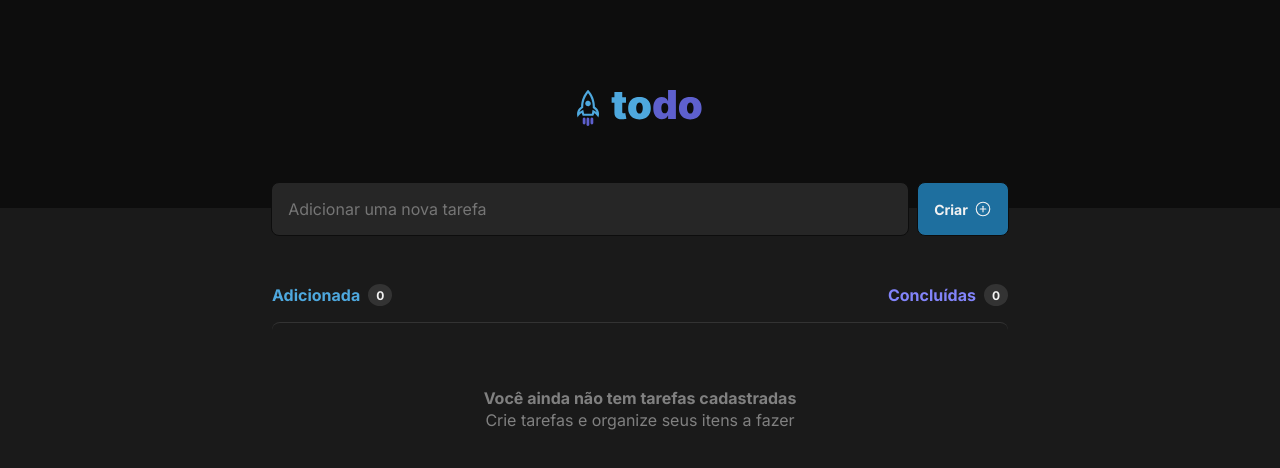
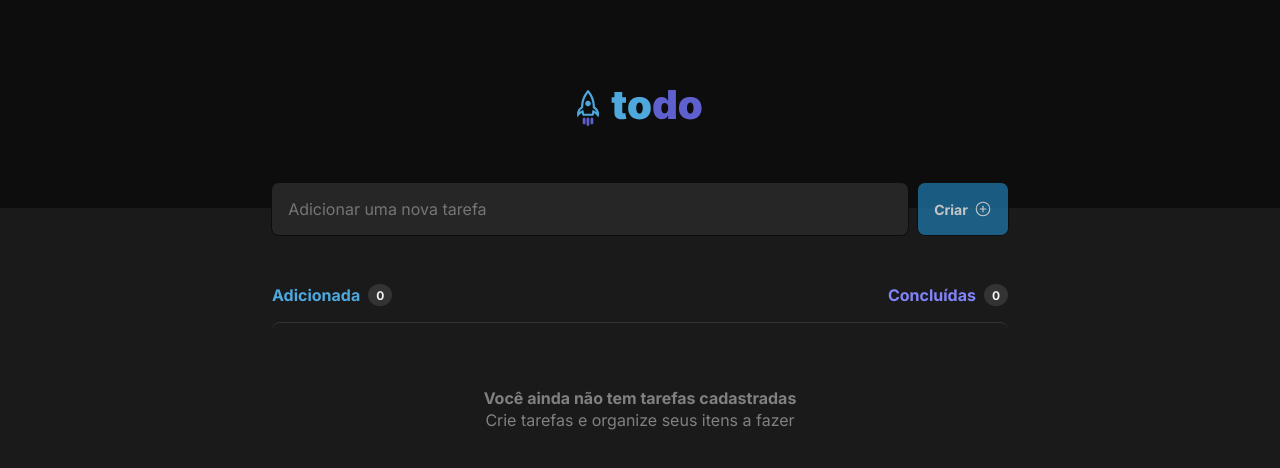
Before and after one commit to naelens/to_do_list, a React (Vite) app: page / in a window 1280 px wide. Shown: the top 468 px of the page. Built offline with nearby package versions, Linux system fonts and the light colour scheme.

Commit message:
[FEAT] - Adding disabled option in the button "create"

```diff
--- a/src/components/Form.module.css
+++ b/src/components/Form.module.css
@@ -42,3 +42,8 @@
 .addTask button[type="submit"]:hover {
     background-color: var(--blue);
 }
+
+.addTask button:disabled {
+    opacity:0.8;
+    cursor: not-allowed;
+}
--- a/src/components/Form.tsx
+++ b/src/components/Form.tsx
@@ -41,6 +41,7 @@ export function Form() {
       return tasks.filter(task => task.isChecked).length;
     }
 
+    const isInputEmpty = inputValue.length === 0;
 
     return(
       <div>
@@ -54,6 +55,7 @@ export function Form() {
 
           <button
             type="submit"
+            disabled={isInputEmpty}
             onClick={(event) => {
               event.preventDefault()
               setTasks([{
```
